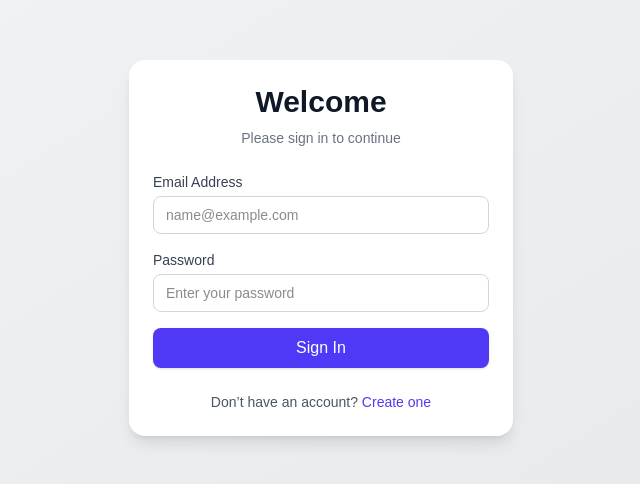
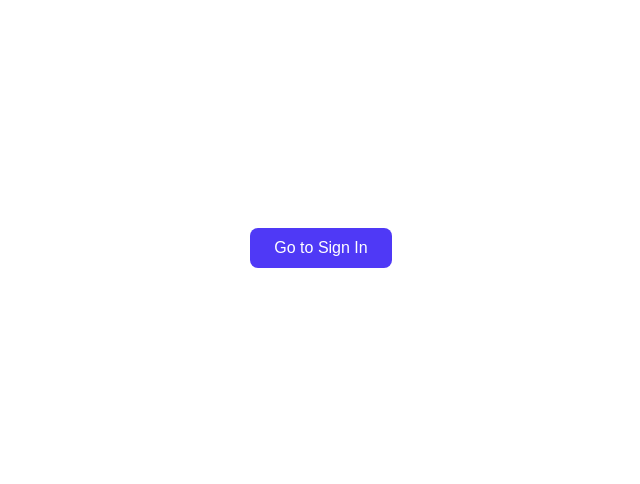
Before and after one commit to ChanukaNadun/zephyra-tech, a Next.js app: page / in a window 1280 px wide. Shown: the part 152-636 px from the top of the page, without its empty margins (319-959 px from the left). Built offline with nearby package versions, Linux system fonts and the light colour scheme.

Commit message:
sign in page link to home

```diff
--- a/app/page.tsx
+++ b/app/page.tsx
@@ -1,11 +1,15 @@
 "use client";
-import toast from "react-hot-toast";
-import SignInPage from "./sign-in/page";
+import Link from "next/link";
 
 export default function Home() {
   return (
-    <div>
-      <SignInPage />
+    <div className="flex items-center justify-center min-h-screen">
+      <Link
+        href="/sign-in"
+        className="px-6 py-2 bg-indigo-600 text-white rounded-lg"
+      >
+        Go to Sign In
+      </Link>
     </div>
   );
 }
```
